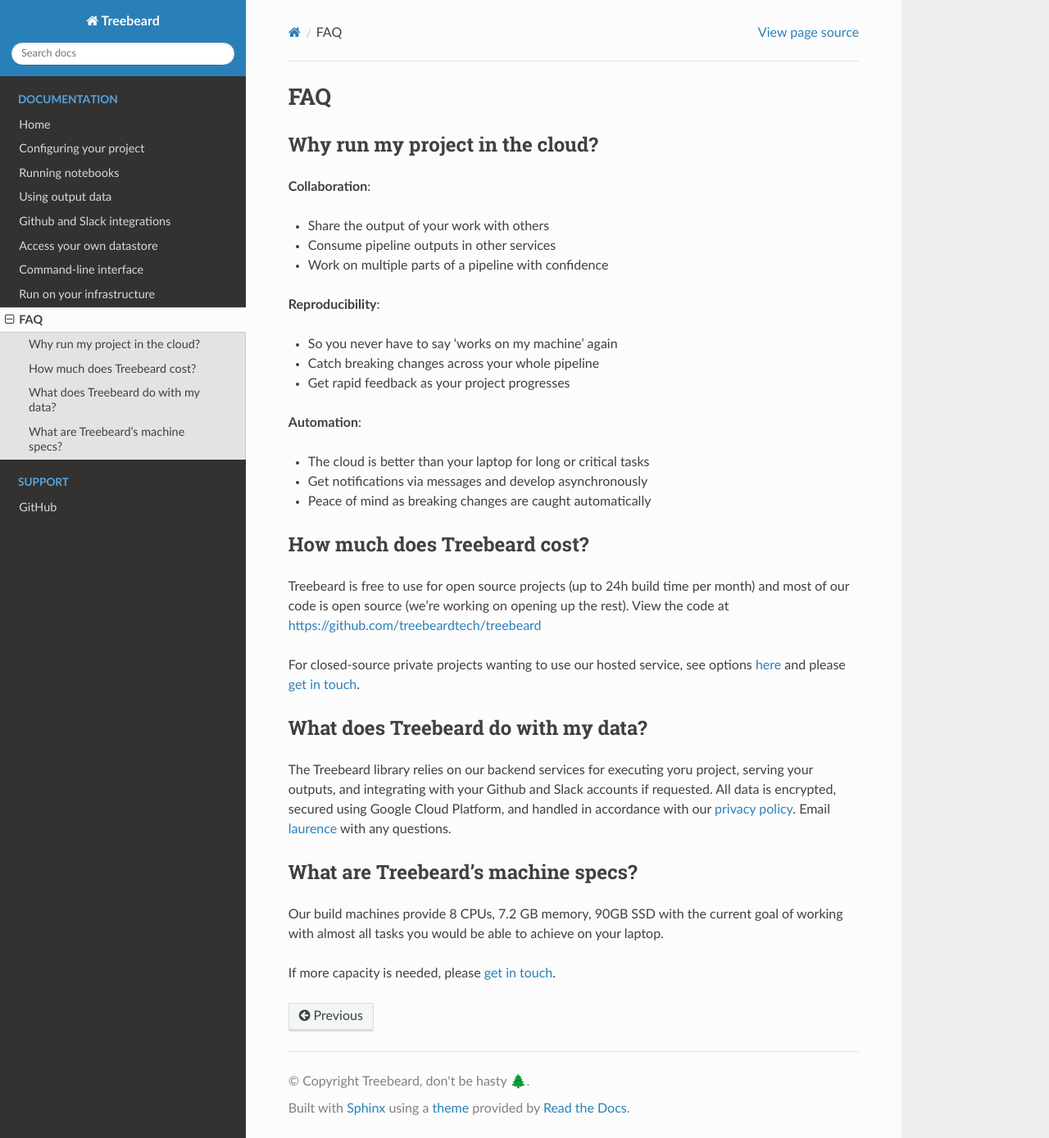
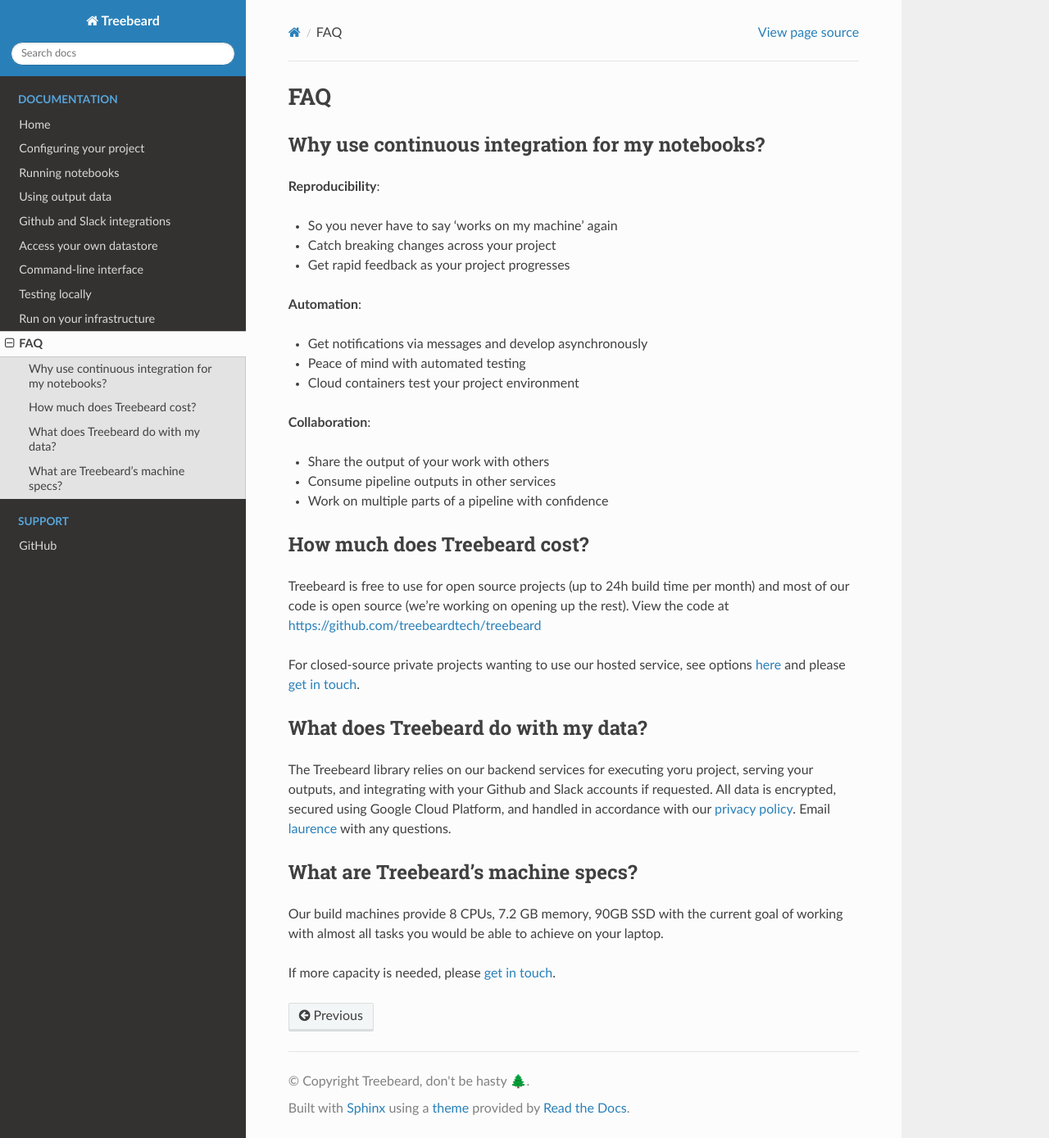
Before and after one commit to treebeardtech/nbmake-action, a Sphinx documentation site: the page built from docs/faq.md, in a window 1280 px wide and 1389 px high. Shown: the whole window at 82% size. Built offline with Sphinx 7.4.7 and the Read the Docs theme 2.0.0, drawn with Linux system fonts in a browser that asks for light colours.

Commit message:
Updated docs

```diff
--- a/docs/faq.md
+++ b/docs/faq.md
@@ -1,24 +1,24 @@
 # FAQ
 
-## Why run my project in the cloud?
+## Why use continuous integration for my notebooks?
+
+**Reproducibility**:
+
+- So you never have to say 'works on my machine' again
+- Catch breaking changes across your project
+- Get rapid feedback as your project progresses
+
+**Automation**:
+
+- Get notifications via messages and develop asynchronously
+- Peace of mind with automated testing
+- Cloud containers test your project environment
 
 **Collaboration**:
 
 - Share the output of your work with others
 - Consume pipeline outputs in other services
 - Work on multiple parts of a pipeline with confidence
-
-**Reproducibility**:
-
-- So you never have to say 'works on my machine' again
-- Catch breaking changes across your whole pipeline
-- Get rapid feedback as your project progresses
-
-**Automation**:
-
-- The cloud is better than your laptop for long or critical tasks
-- Get notifications via messages and develop asynchronously
-- Peace of mind as breaking changes are caught automatically
 
 ## How much does Treebeard cost?
 
```
Also changed, not shown: docs/index.md (+17 -6 lines), docs/project_config.md (+1 -1 lines), docs/testing_locally.md (added, +9 -0 lines).
